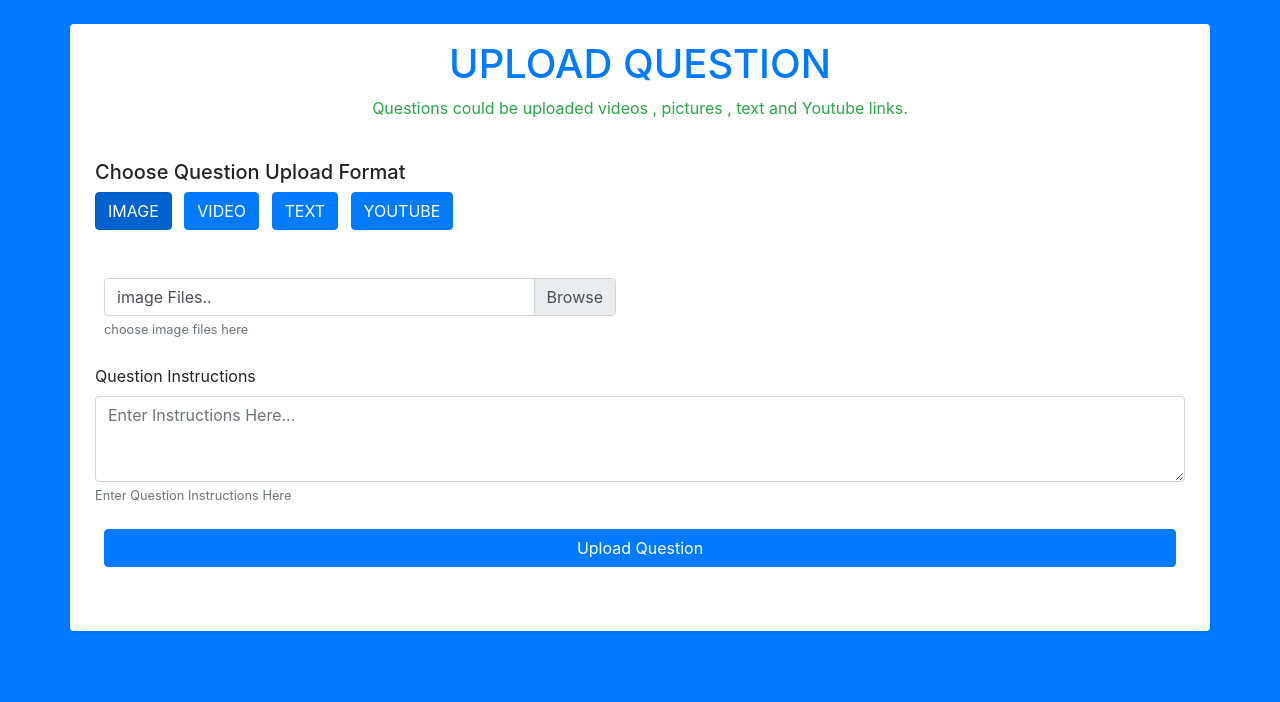
After one commit to Mangielijah/learningplatform, a PHP site: page /parent/question_upload.php in a window 1280 px wide. The commit adds this page. Shown: the top 702 px of the page. Run offline with PHP 8.4, Linux system fonts and the light colour scheme.

Commit message:
question upload functionalities and ui

```diff
--- /dev/null
+++ b/parent/question_upload.php
@@ -0,0 +1,128 @@
+<!DOCTYPE html>
+<html>
+<head>
+	<title>Question Upload</title>
+	<?php include '../includes/styles_js_importer.php'; ?>
+	<style type="text/css">
+		.btn{
+			margin-right:0.5rem;
+		}
+		.nav a{
+			padding-left:  0.8rem;
+			padding-right: 0.8rem;
+		}
+		.hide{
+			display: none;
+		}
+	</style>
+</head>
+<body class="bg-primary p-4">
+	<div class="container shadow-sm p-3 mb-5 bg-white rounded">
+		<h1 class="text-center text-primary">UPLOAD QUESTION</h1>
+		<p class="text-center text-success">Questions could be uploaded videos , pictures , text and Youtube links.</p>
+		<div class="row">
+			<div class="col-sm-12 p-4">
+
+           <!-- creating ul for tabs -->
+
+
+
+				<form class="md-form"  action="parent_includes/question_upload.inc.php" method="POST" enctype="multipart/form-data">
+
+					<h5 class="">Choose Question Upload Format</h5>
+					<div class="row">
+						   <input class="hide" type="text" name="type" id="type" value="IMAGE">
+						<div class="col-md-12">
+
+				            <input class="active btn btn-primary" type="button" onclick="tabs(0);change('IMAGE');"  value="IMAGE">
+			       	    	<input class="btn btn-primary" type="button" onclick="tabs(1);change('VIDEO');" value="VIDEO">
+			       	    	<input class="btn btn-primary" type="button" onclick="tabs(2);change('TEXT');" value="TEXT">
+			       	    	<input class="btn btn-primary" type="button" onclick="tabs(3);change('YOUTUBE');" value="YOUTUBE">
+						</div>
+
+					</div><br>
+					<div class="row ">
+
+					<div class="col-sm-6 p-4 tab">
+					  	<div class="custom-file">
+						<label for="image" class="custom-file-label">image Files..</label>
+						<input type="file" name="image_file[]" id="image_file" class="custom-file-input" multiple="">
+						<small id="video_info" class="form-text text-muted"> choose image files here</small>
+						</div>
+					</div><br>
+					<div class="col-sm-6 p-4 tab">
+			            <div class="custom-file">
+					    <label class="custom-file-label" for="video_file">video files...</label>
+			        	<input type="file" name="video_file[]" id="video_file"  class="custom-file-input"  multiple="">
+			        	<small id="video_info" class="form-text text-muted"> choose video files here</small>
+			            </div>
+					</div>
+
+					<div class="col-sm-12 tab">
+					  <div class="form-group">
+						<label for="text">Text Format</label>
+						<textarea class="form-control" id="text" rows="3" placeholder="Enter Text Here..." name="text"></textarea>
+						<small id="text_info" class="form-text text-muted"> write text here</small>
+					  </div>
+					</div>
+					<!--  -->
+					<div class="col-sm-12 tab">
+					  <div class="form-group">
+						<label for="link">Youtube videos</label>
+						<input type="text" name="Youtube_link" class="form-control" id="link" placeholder="Enter link">
+						<small id="link_info" class="form-text text-muted"> Paste Youtube link here</small>
+					  </div>
+					</div>
+					<div class="col-sm-12 ">
+					<div class="form-grop">
+						<label for="question_description">Question Instructions</label>
+						<textarea class="form-control" id="question_description" rows="3" placeholder="Enter Instructions Here..." name="description"></textarea>
+						<small id="Instructions_info" class="form-text text-muted">Enter Question Instructions Here</small>
+					</div></div><br>
+					</div>
+					<div class="row">
+						<div class="col-sm-12 p-4 ">
+							<button type="submit" class="btn btn-primary btn-block" name="submit">Upload Question</button>
+						</div>
+					</div>
+
+				</form>
+			</div>
+		</div>
+	</div>
+<!-- <script type="text/javascript" src="jquery-3.4.1.js"></script> -->
+<!-- <script type="text/javascript" src="question_upload.js"></script> -->
+    <script type="text/javascript">
+
+    // Add the following code if you want the name of the file appear on select
+
+	$(".custom-file-input").on("change", function() {
+	  var fileName = $(this).val().split("\\").pop();
+	  $(this).siblings(".custom-file-label").addClass("selected").html(fileName);
+	});
+
+
+    // tabs..................
+
+	$(' .row .col-md-12 input').click(function() {
+	     $(this).addClass("active").siblings().removeClass("active");
+	})
+
+	const tabBtn = document.querySelectorAll(' .col-md-12 input .btn');
+	const tab = document.querySelectorAll('.tab');
+
+	function tabs(panelIndex) {
+		tab.forEach(function(node) {
+			node.style.display = 'none';
+		});
+		tab[panelIndex].style.display = 'block';
+	}
+	tabs(0);
+
+// value change
+	 function change(count){
+    document.getElementById("type").value=count;
+    }
+    </script>
+</body>
+</html>
```
Also changed, not shown: children/childrenUI.php (+9 -8 lines), parent/parent_includes/question_upload.inc.php (added, +220 -0 lines).
